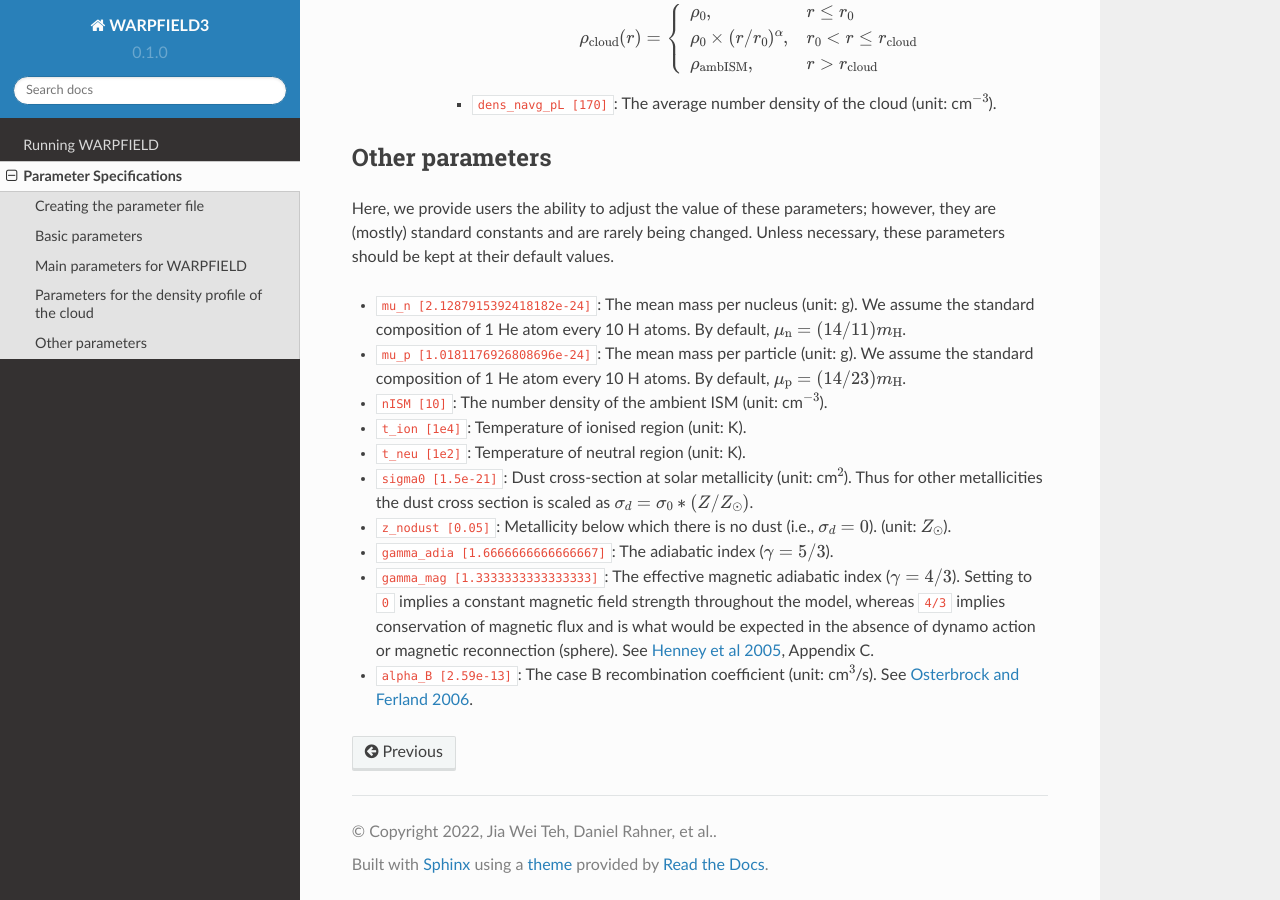
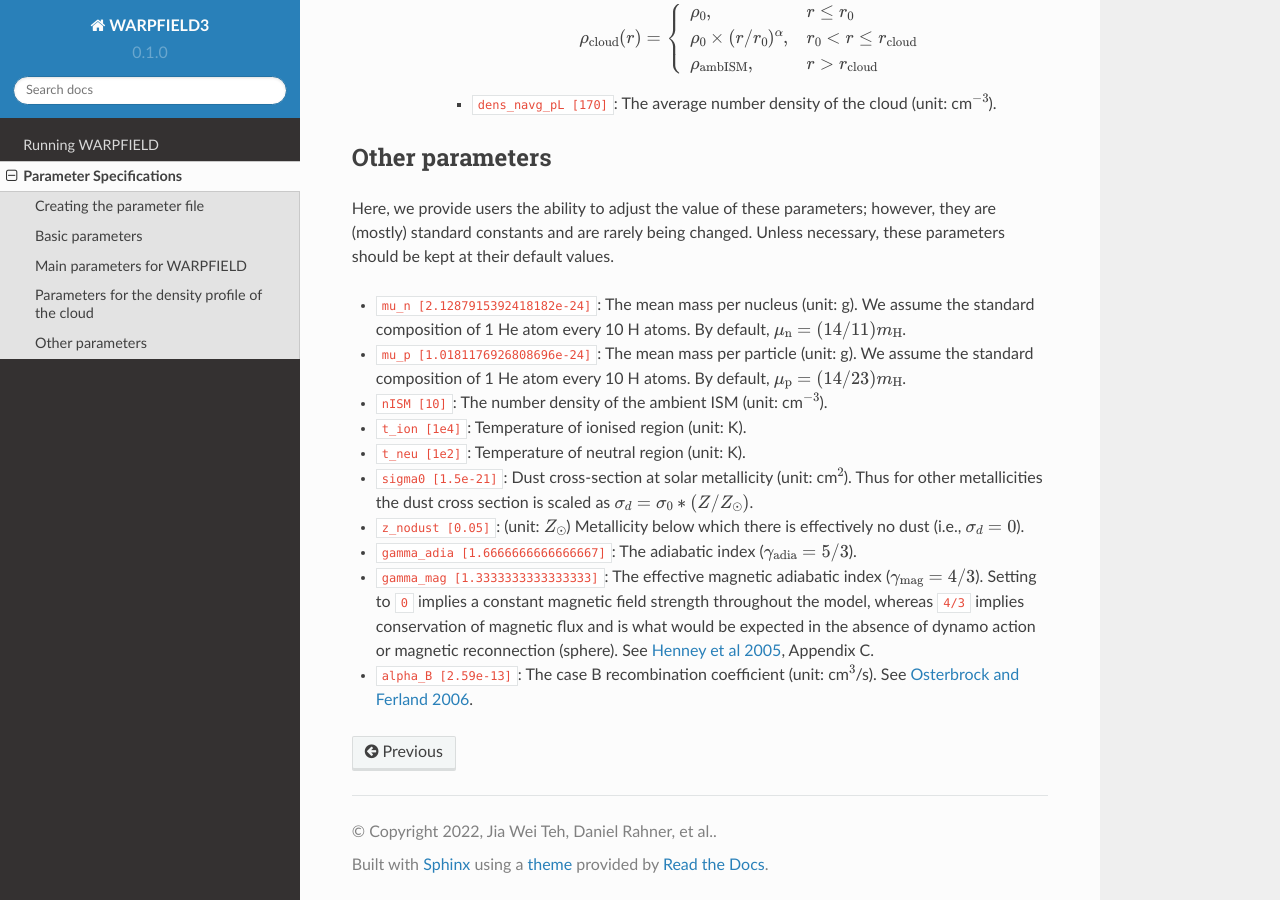
Before and after one commit to JiaWeiTeh/warpfield3, a Sphinx documentation site: the page built from docs/source/parameters.rst, in a window 1280 px wide and 900 px high, scrolled down 2074 px. Built offline with Sphinx 7.4.7 and the Read the Docs theme 2.0.0, drawn with Linux system fonts in a browser that asks for light colours.

Commit message:
Minor updates.

```diff
--- a/docs/source/parameters.rst
+++ b/docs/source/parameters.rst
@@ -95,7 +95,7 @@ Unless necessary, these parameters should be kept at their default values.
 * ``t_ion [1e4]``: Temperature of ionised region (unit: K).
 * ``t_neu [1e2]``: Temperature of neutral region (unit: K).
 * ``sigma0 [1.5e-21]``: Dust cross-section at solar metallicity (unit: cm\ :math:`^2`). Thus for other metallicities the dust cross section is scaled as :math:`\sigma_d = \sigma_0 * (Z/Z_\odot)`.
-* ``z_nodust [0.05]``: Metallicity below which there is no dust (i.e., :math:`\sigma_d = 0`). (unit: :math:`Z_\odot`).
-* ``gamma_adia [1.6666666666666667]``: The adiabatic index (:math:`\gamma = 5/3`).
-* ``gamma_mag [1.3333333333333333]``: The effective magnetic adiabatic index (:math:`\gamma = 4/3`). Setting to ``0`` implies a constant magnetic field strength throughout the model, whereas ``4/3`` implies conservation of magnetic flux and is what would be expected in the absence of dynamo action or magnetic reconnection (sphere). See `Henney et al 2005 <https://ui.adsabs.harvard.edu/abs/2005ApJ...621..328H/abstract>`_, Appendix C.
+* ``z_nodust [0.05]``: (unit: :math:`Z_\odot`) Metallicity below which there is effectively no dust (i.e., :math:`\sigma_d = 0`).
+* ``gamma_adia [1.6666666666666667]``: The adiabatic index (:math:`\gamma_{\rm adia} = 5/3`).
+* ``gamma_mag [1.3333333333333333]``: The effective magnetic adiabatic index (:math:`\gamma_{\rm mag} = 4/3`). Setting to ``0`` implies a constant magnetic field strength throughout the model, whereas ``4/3`` implies conservation of magnetic flux and is what would be expected in the absence of dynamo action or magnetic reconnection (sphere). See `Henney et al 2005 <https://ui.adsabs.harvard.edu/abs/2005ApJ...621..328H/abstract>`_, Appendix C.
 * ``alpha_B [2.59e-13]``: The case B recombination coefficient (unit: cm\ :math:`^{3}`/s). See `Osterbrock and Ferland 2006 <https://ui.adsabs.harvard.edu/abs/2006agna.book.....O/abstract>`_.
```
Also changed, not shown: 5 other files.
